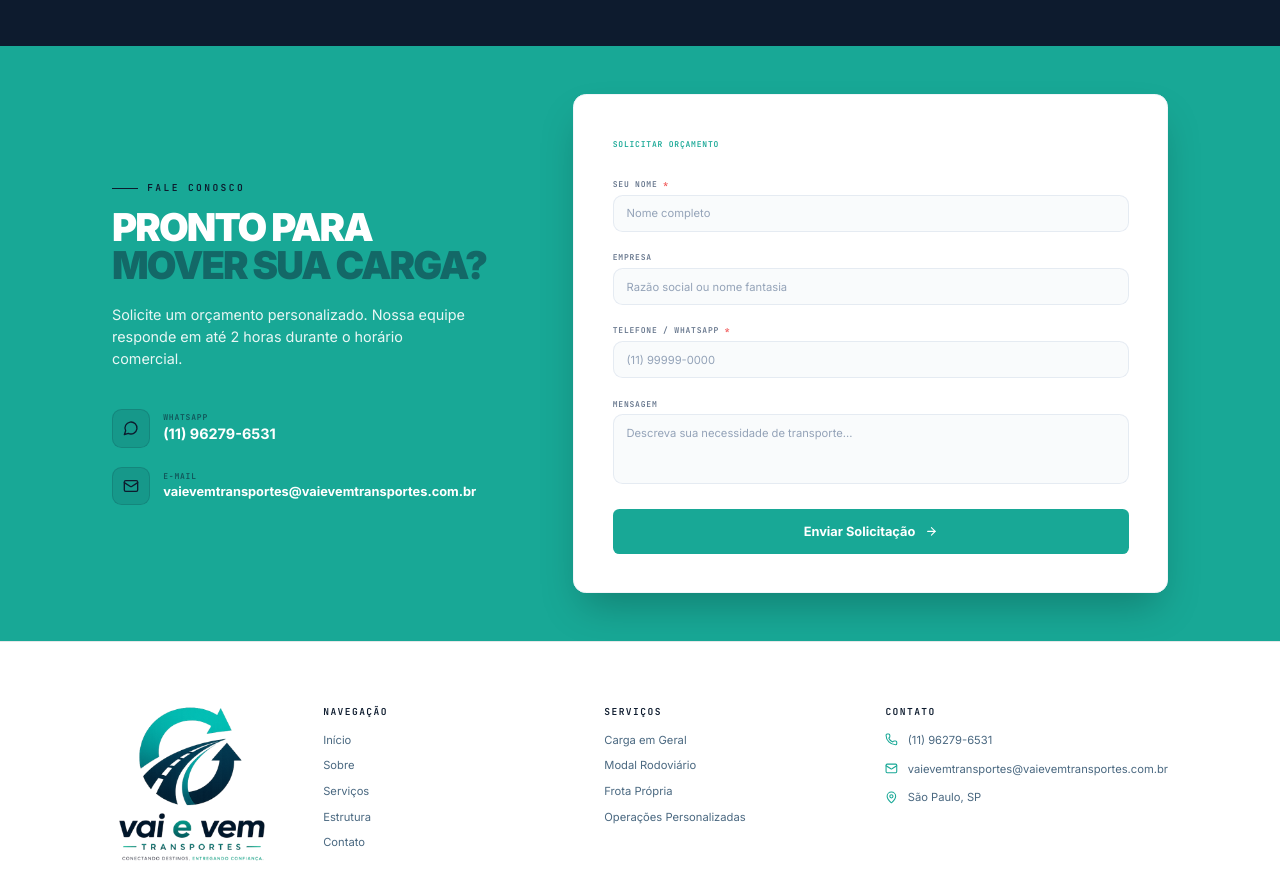
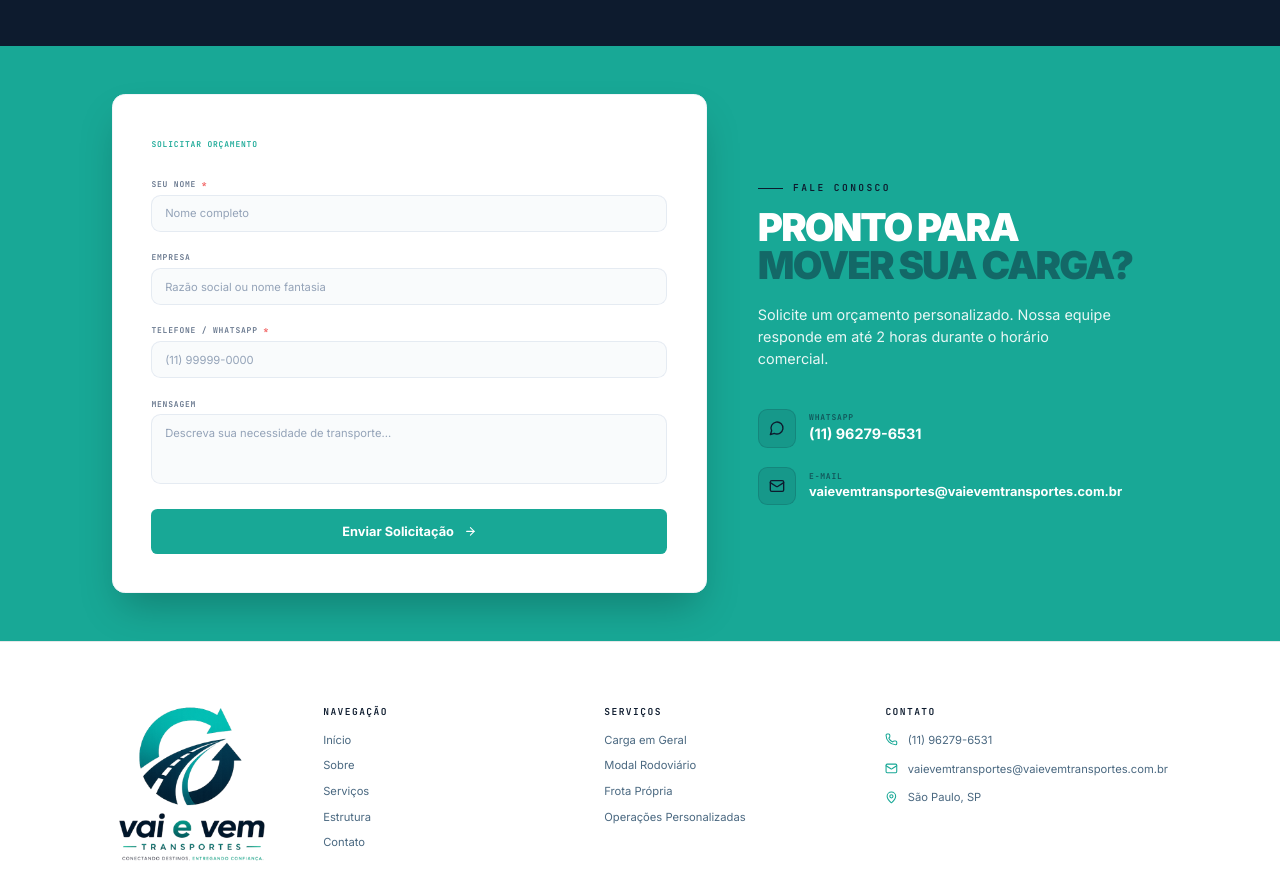
Before and after one commit to anacquesta/vaivem-claro-project, a React (Vite) app: page / in a window 1280 px wide. Shown: the part 3420-4311 px from the top of the page. Built offline with nearby package versions, Linux system fonts and the light colour scheme; no server answers; the database is empty.

Commit message:
style: invert layout columns in contact section (form on left, text on right)

```diff
--- a/src/components/landing/ContactForm.jsx
+++ b/src/components/landing/ContactForm.jsx
@@ -28,7 +28,7 @@ export default function ContactForm() {
         <div className="grid lg:grid-cols-12 gap-12 lg:gap-16 items-center">
 
           {/* Left Column - Contact Details */}
-          <div className="lg:col-span-5 space-y-6 text-white">
+          <div className="lg:col-span-5 space-y-6 text-white lg:order-2">
             <motion.div
               initial={{ opacity: 0, y: 30 }}
               whileInView={{ opacity: 1, y: 0 }}
@@ -106,7 +106,7 @@ export default function ContactForm() {
           </div>
 
           {/* Right Column - Contact Card Form */}
-          <div className="lg:col-span-7">
+          <div className="lg:col-span-7 lg:order-1">
             <motion.form
               onSubmit={handleSubmit}
               initial={{ opacity: 0, y: 30 }}
```
